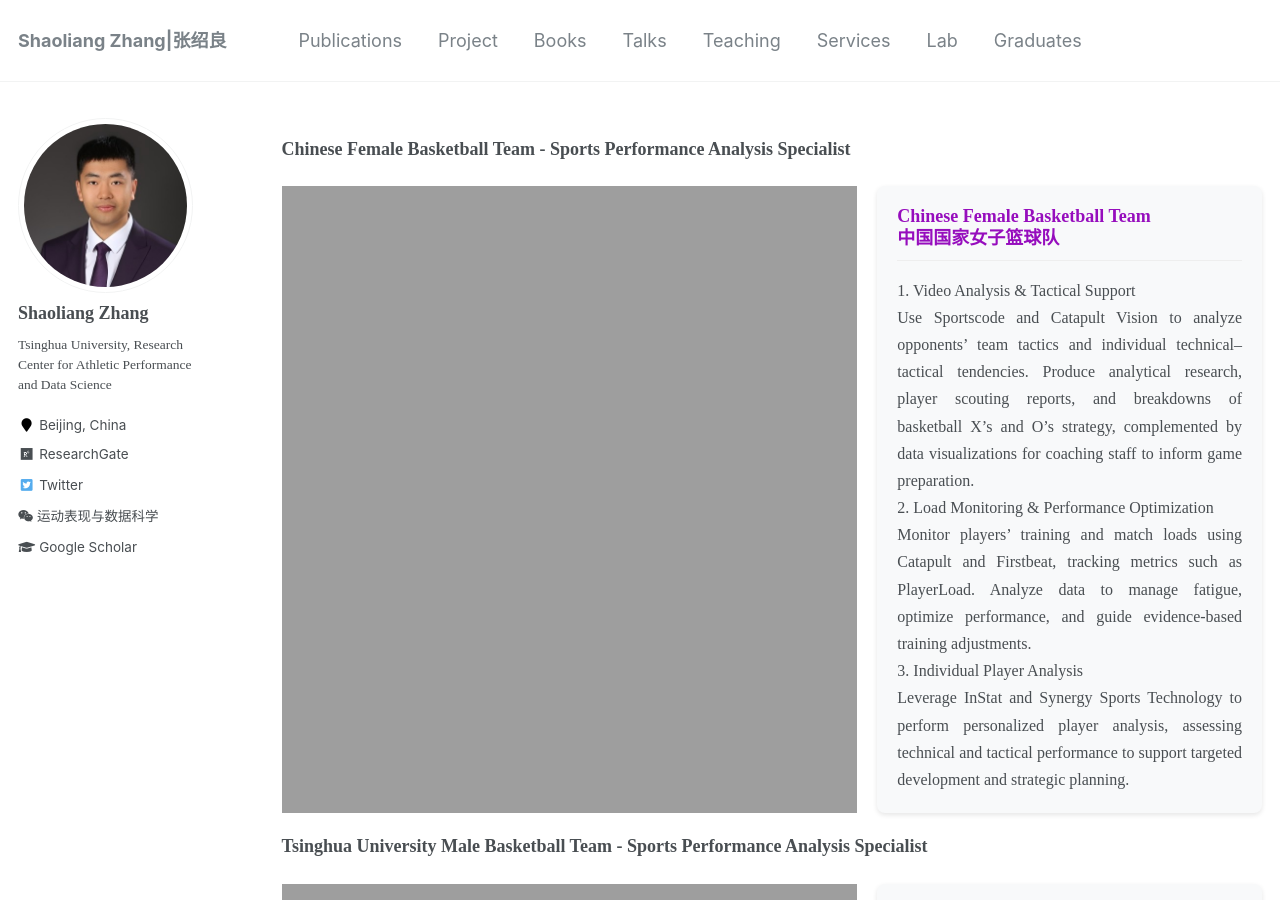
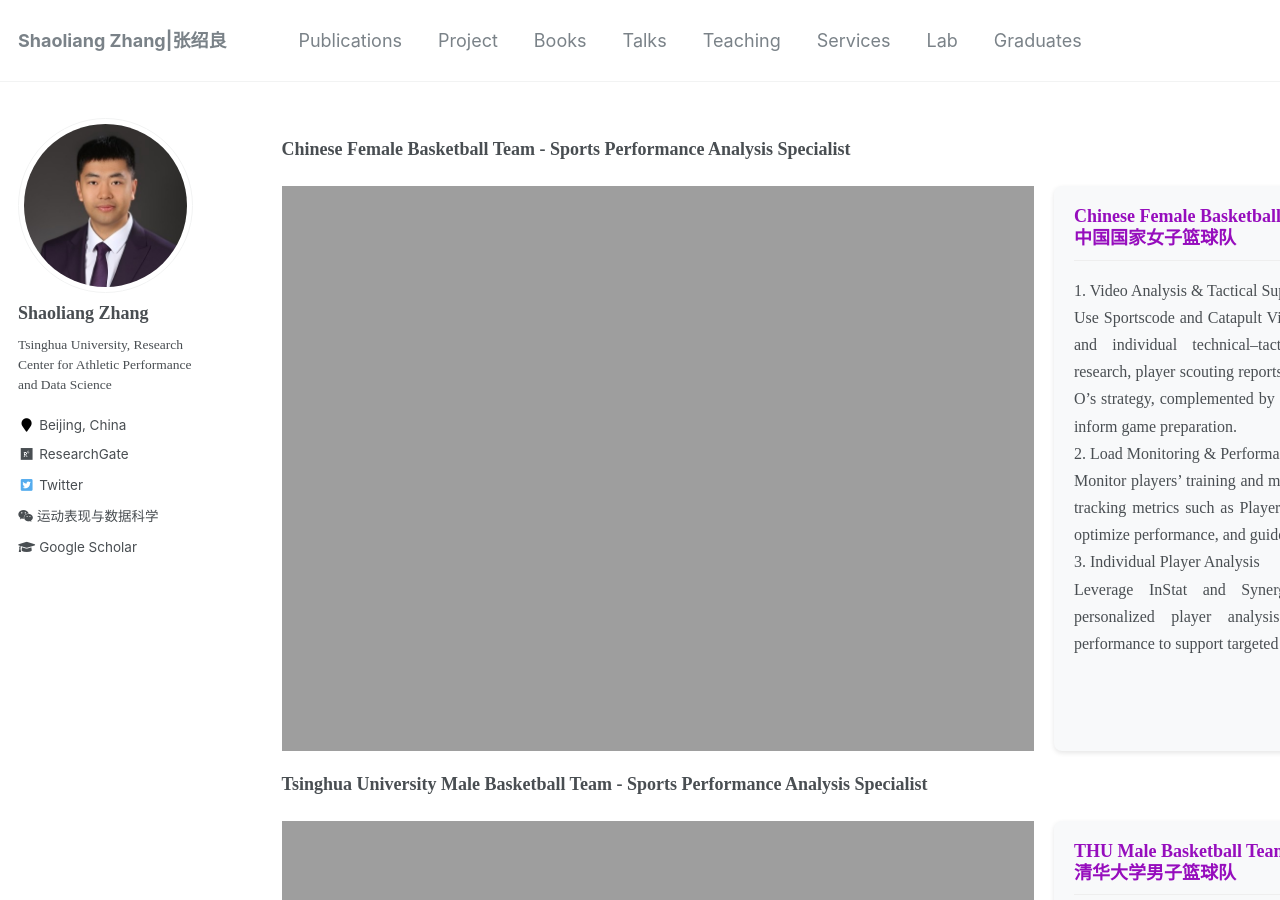
Before and after one commit to sportssuper/ZSL, a Jekyll site: the page built from _pages/services.md, in a window 1280 px wide and 900 px high. Built offline with Jekyll 4.4.1, drawn with Linux system fonts in a browser that asks for light colours; a script that is not in the unit is left out.

Commit message:
Update services.md

```diff
--- a/_pages/services.md
+++ b/_pages/services.md
@@ -24,7 +24,7 @@ redirect_from:
 {% include base_path %}
 
 **Chinese Female Basketball Team - Sports Performance Analysis Specialist**
-
+<div style="width: 130%; max-width: 1400px">
 <div style="display: flex; gap: 20px; margin: 20px 0;">
 
   <img src="https://sportssuper.github.io/ZSL/assets/chinafemale/1.jpg"
@@ -49,10 +49,10 @@ redirect_from:
   </div> -->
   </div>
 </div>
-
+</div>
 
 **Tsinghua University Male Basketball Team - Sports Performance Analysis Specialist**
-
+<div style="width: 130%; max-width: 1400px">
 <div style="display: flex; gap: 20px; margin: 20px 0;">
 
   <img src="https://sportssuper.github.io/ZSL//assets/images/thu1.jpg"
@@ -76,10 +76,10 @@ redirect_from:
 
   </div>
 </div>
-
+</div>
 
 **Tsinghua University Female Basketball Team - Sports Performance Analysis Specialist**
-
+<div style="width: 130%; max-width: 1400px">
 <div style="display: flex; gap: 20px; margin: 20px 0;">
 
   <img src="https://sportssuper.github.io/ZSL//assets/images/thu2.jpg"
@@ -107,11 +107,11 @@ redirect_from:
 
   </div>
 </div>
-
+</div>
 
 
 **Tsinghua University High School Basketball Team - Sports Performance Analysis Specialist**
-
+<div style="width: 130%; max-width: 1400px">
 <div style="display: flex; gap: 20px; margin: 20px 0;">
 
   <img src="https://sportssuper.github.io/ZSL//assets/images/thu3.jpg"
@@ -134,3 +134,4 @@ redirect_from:
 
   </div>
 </div>
+</div>
```
